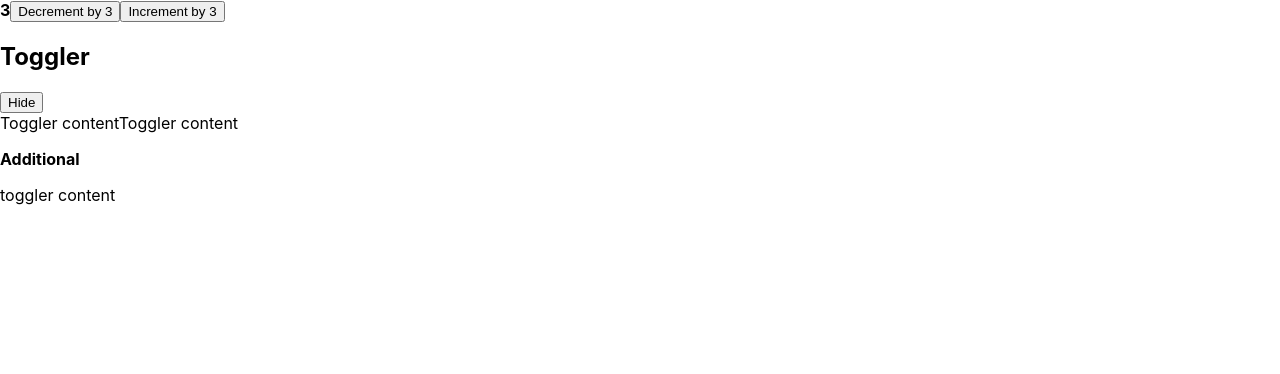
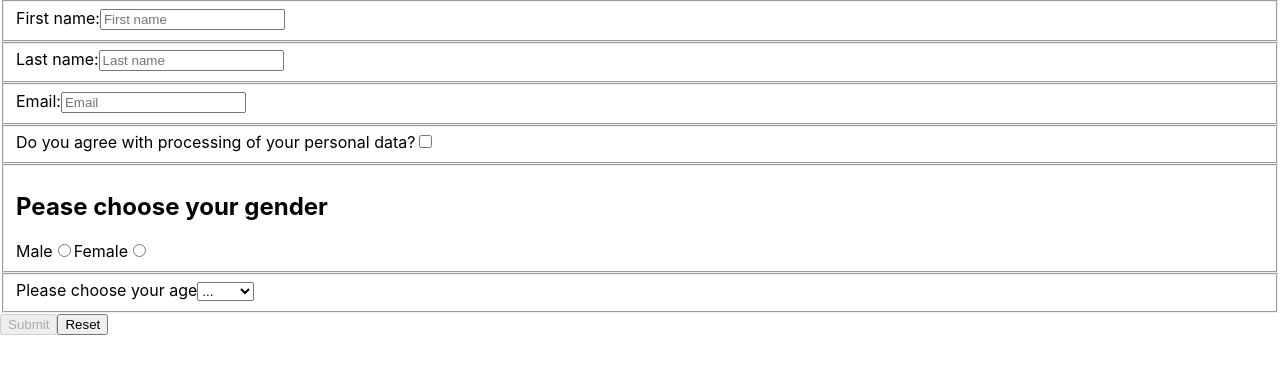
Before and after one commit to h0lst3n/react-course, a React (Create React App) app: page / in a window 1280 px wide. Shown: the top 374 px of the page. Built offline with nearby package versions, Linux system fonts and the light colour scheme.

Commit message:
Lesson 4 initial commit

```diff
--- a/package.json
+++ b/package.json
@@ -11,6 +11,7 @@
     "react": "^16.13.1",
     "react-dom": "^16.13.1",
     "react-scripts": "3.4.1",
+    "shortid": "^2.2.16",
     "styled-components": "^5.2.1"
   },
   "scripts": {
--- a/src/App.js
+++ b/src/App.js
@@ -1,20 +1,14 @@
 import React from 'react';
 
-import Counter from './components/Counter';
-import Toggler from './components/Toggler';
-//import ExampleClassComponent from './components/ExampleClassComponent';
+import Form from './components/Form';
 
 const App = (props) => {
+  const onSubmit = (data) => {
+    console.log('Form has been submited:', data);
+  }
   return (
     <div>
-      {/*<ExampleClassComponent {...{propOne: 1, propTwo: '2'}}/>*/}
-      <Counter step={3} initialCounter={3}/>
-      <Toggler>
-        <div>
-          <p><strong>Additional</strong></p>
-          <p>toggler content</p>
-        </div>
-      </Toggler>
+      <Form onSubmit={onSubmit}/>
     </div>
   );
 };
--- /dev/null
+++ b/src/components/Form/index.js
@@ -0,0 +1,166 @@
+import React from 'react';
+// import shortid from 'shortid';
+
+const GENDER = {
+  MALE: 'male',
+  FEMALE: 'female'
+};
+
+const INITIAL_STATE = {
+  firstName: '',
+  lastName: '',
+  email: '',
+  agreed: false,
+  gender: null,
+  age: '',
+  isSubmitEnable: false
+};
+
+class Form extends React.Component {
+
+  state = {...INITIAL_STATE};
+
+  handleChange = (e) => {
+    const { name, value, type, checked } = e.target;
+    this.setState(
+      {[name]: type === 'checkbox' ? checked : value},
+      this.validateForm
+    );
+  };
+
+  handleSubmit = (e) => {
+    e.preventDefault();
+    this.props.onSubmit(this.state);
+
+    this.handleReset();
+  };
+
+  handleReset = () => {
+    this.setState({...INITIAL_STATE});
+  };
+
+  validateForm = () => {
+    const {
+      firstName,
+      lastName,
+      email,
+      agreed,
+      gender
+    } = this.state;
+
+    const isSubmitEnable = firstName !== '' &&
+      lastName !== '' &&
+      email !== '' &&
+      gender &&
+      agreed;
+    this.setState({isSubmitEnable});
+  }
+
+  render() {
+    // const id = shortid.generate();
+    // console.log(id);
+    const {
+      firstName,
+      lastName,
+      email,
+      agreed,
+      gender,
+      age,
+      isSubmitEnable
+    } = this.state;
+
+    return (
+      <form>
+        <fieldset>
+          <label htmlFor="firstName">
+            First name:
+            <input
+              id="firstName"
+              type="text"
+              placeholder="First name"
+              value={firstName}
+              name="firstName"
+              onChange={this.handleChange}
+            />
+          </label>
+        </fieldset>
+        <fieldset>
+          <label htmlFor="lastName">
+            Last name:
+            <input
+              id="lastName"
+              type="text"
+              placeholder="Last name"
+              value={lastName}
+              name="lastName"
+              onChange={this.handleChange}
+            />
+          </label>
+        </fieldset>
+        <fieldset>
+          <label htmlFor="email">
+            Email:
+            <input
+              id="email"
+              type="text"
+              placeholder="Email"
+              value={email}
+              name="email"
+              onChange={this.handleChange}
+            />
+          </label>
+        </fieldset>
+        <fieldset>
+          <label htmlFor="agreed">
+            Do you agree with processing of your personal data?
+            <input
+              id="agreed"
+              type="checkbox"
+              name="agreed"
+              value={agreed}
+              onChange={this.handleChange}
+            />
+          </label>
+        </fieldset>
+        <fieldset>
+          <h2>Pease choose your gender</h2>
+          <label>
+            Male
+            <input
+              type="radio"
+              name="gender"
+              checked={gender === GENDER.MALE}
+              value={GENDER.MALE}
+              onChange={this.handleChange}
+            />
+          </label>
+          <label>
+            Female
+            <input
+              type="radio"
+              name="gender"
+              checked={gender === GENDER.FEMALE}
+              value={GENDER.FEMALE}
+              onChange={this.handleChange}
+            />
+          </label>
+        </fieldset>
+        <fieldset>
+          <label>Please choose your age
+            <select name="age" value={age} onChange={this.handleChange}>
+              <option value='' disabled>...</option>
+              <option value="18-25">18-25</option>
+              <option value="26-35">26-35</option>
+              <option value="36+">36+</option>
+            </select>
+          </label>
+
+        </fieldset>
+        <button type="submit" onClick={this.handleSubmit} disabled={!isSubmitEnable}>Submit</button>
+        <button type="reset" onClick={this.handleReset}>Reset</button>
+      </form>
+    );
+  }
+}
+
+export default Form;
```
Also changed, not shown: 1 other file (tests, documents, lock files or other folders).
